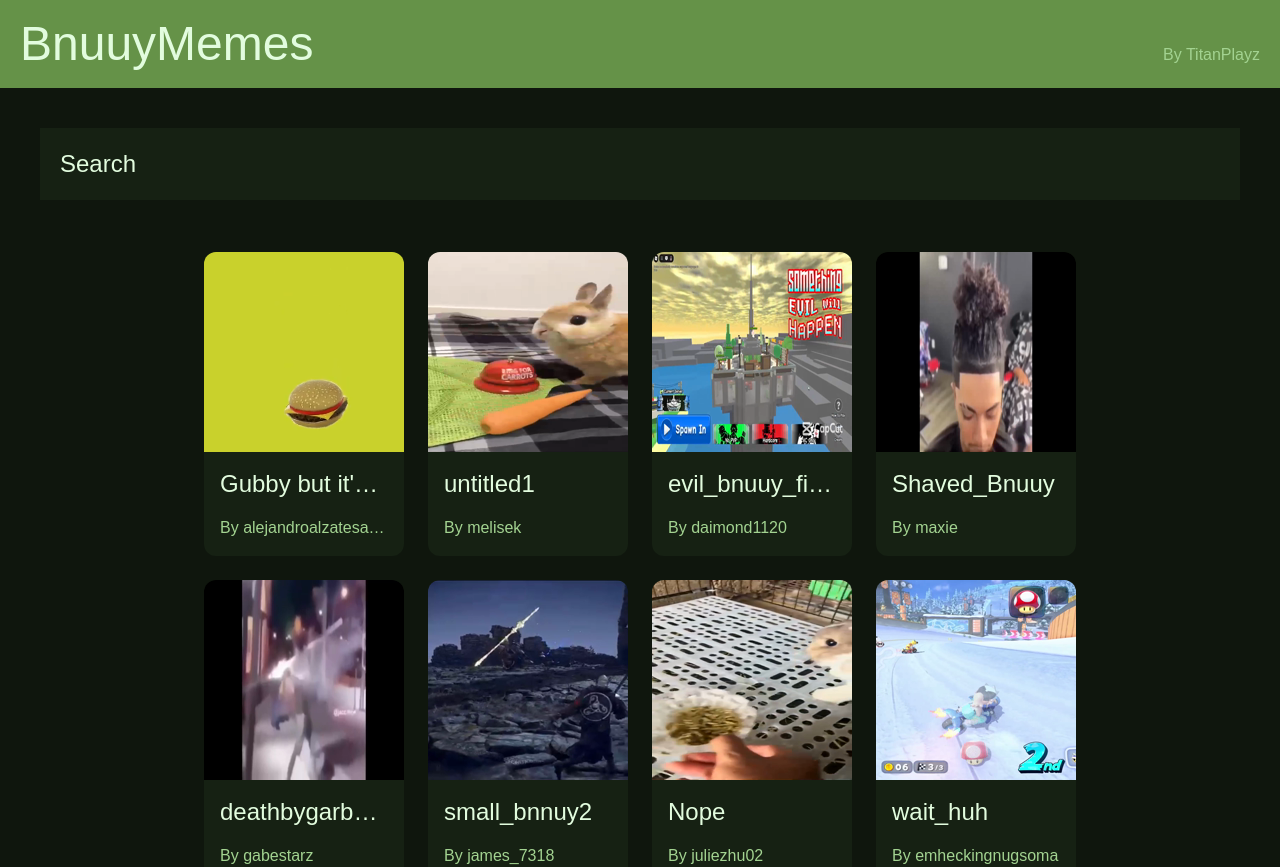
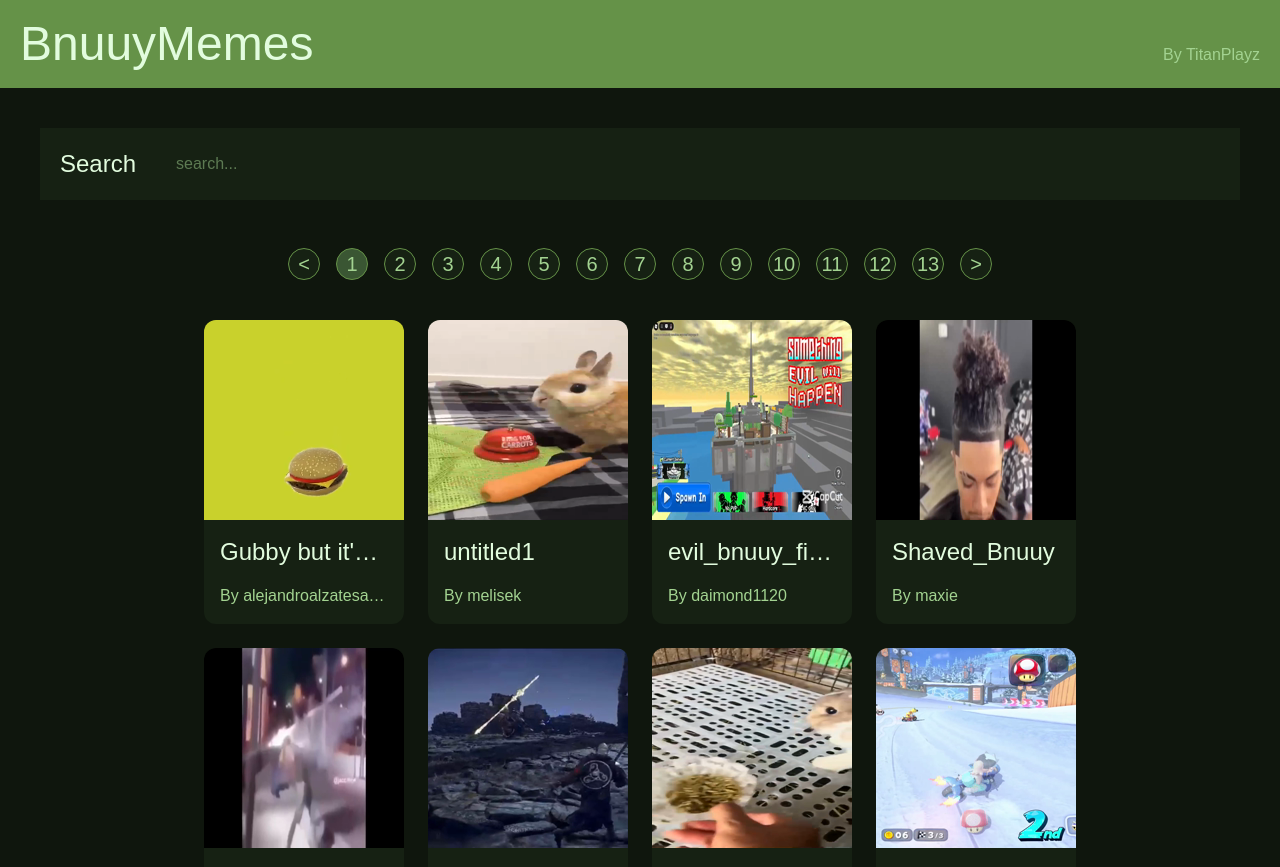
Before and after one commit to TitanPlayz100/BnuuyMemes, a Next.js app: page / in a window 1280 px wide. Shown: the top 867 px of the page. Built offline with nearby package versions, Linux system fonts and the light colour scheme.

Commit message:
search and pagination

```diff
--- a/app/bnuuys/[slug]/page.tsx
+++ b/app/bnuuys/[slug]/page.tsx
@@ -1,4 +1,4 @@
-import Back from '@/app/components/backButton';
+import Back from '@/app/bnuuys/[slug]/backButton';
 import data from '@/public/data.json';
 import Image from 'next/image';
 
--- a/app/page.tsx
+++ b/app/page.tsx
@@ -1,8 +1,11 @@
+"use client"
 import data from '@/public/data.json';
+import { useState } from 'react';
+import { useRouter, useSearchParams } from 'next/navigation';
+import Link from 'next/link';
 import Image from 'next/image';
-import Link from 'next/link';
 
-type Data = {
+export interface Data {
   author: string;
   original: string;
   type: string;
@@ -10,25 +13,81 @@ type Data = {
   tags?: string[];
 }
 
+const ITEMS_PER_PAGE = 25;
+
+function getPagenatedData(page: number, search: string): { clampedPage: number, pagedData: Data[], maxPage: number } {
+  const filtered = search == '' ? data : data.filter(msg => msg.name.toLowerCase().includes(search));
+
+  const maxPage = Math.ceil((filtered.length - 1) / 25)
+  const clampedPage = Math.min(Math.max(Number(page), 1), maxPage);
+  const offset = (clampedPage - 1) * ITEMS_PER_PAGE;
+
+  const pagedData = filtered.slice(offset, offset + ITEMS_PER_PAGE);
+  return { clampedPage, pagedData, maxPage }
+}
+
 export default function Home() {
-  // const realdata = data.slice(0, 20);
+  const router = useRouter();
+  const pageParam = useSearchParams().get('page');
+  const requestedPage = Math.max(1, Number(pageParam) || 1);
+  const searchParam = useSearchParams().get('search') ?? '';
+
+  const [page, setPage] = useState(requestedPage);
+  const [searchTerm, setSearchTerm] = useState(searchParam);
+  const { clampedPage, pagedData, maxPage } = getPagenatedData(Number(page), searchTerm);
+
+  const changePage = (newpage: number) => {
+    setPage(newpage);
+    router.push(`/?page=${newpage}&search=${searchTerm}`, { scroll: false });
+  }
+
+  const search = (word: string) => {
+    const lower = word.toLowerCase()
+    setSearchTerm(lower);
+    router.push(`/?page=${page}&search=${lower}`, { scroll: false });
+  }
 
   return (
     <>
-      <div className="bg-background-second text-text p-5 m-10">
-        <h1 className="text-2xl text-text-highlight">Search</h1>
-      </div>
+      <Search search={search} value={searchTerm} />
+      <PageNav changePage={changePage} curPage={clampedPage} maxPage={maxPage} />
 
-      <div className='flex flex-wrap m-5 ml-25 mr-25 justify-center pb-5'>
-        {data.map((msg, index) => {
+      <div className='flex flex-wrap m-5 ml-25 mr-25 justify-center'>
+        {pagedData.map((msg, index) => {
           return <Card key={index} msg={msg} />
         })}
       </div>
-      {/*
-      <div id='fetchmore' className='w-screen p-10 flex align-middle justify-center h-40'>
-        <p className='text-2xl text-text'>Fetching more...</p>
-      </div> */}
+
     </>
+  )
+}
+
+function Search({ search, value }: { search: (word: string) => void, value: string }) {
+  return (
+    <div className="bg-background-second text-text p-5 m-10 flex gap-10">
+      <h1 className="text-2xl text-text-highlight">Search</h1>
+      <input
+        type='text'
+        value={value}
+        placeholder='search...'
+        onInput={(e: any) => search(e.target.value)}
+      />
+    </div>
+  )
+}
+
+function PageNav({ changePage, curPage, maxPage }: { changePage: (newpage: number) => void, curPage: number, maxPage: number }) {
+  const Button = ({ string, click, selected = false }: { string: string, click: any, selected?: boolean }) => <button onClick={click} className={`text-text text-xl m-2 aspect-square h-8  hover:bg-hoverbg border border-foreground rounded-2xl ${selected ? 'bg-hoverbg' : 'bg-background-second'}`}>{string}</button>
+
+  return (
+    <div className='w-screen flex justify-center'>
+      <Button string={"<"} click={() => changePage(curPage - 1)} />
+      {Array.from({ length: maxPage }).map((_, index) => {
+        return <Button key={index} string={(index + 1).toString()} click={() => changePage(index + 1)} selected={curPage == index + 1} />
+      })}
+      {/* <span className='text-text text-xl m-5'>Current Page: {curPage}</span> */}
+      <Button string={">"} click={() => changePage(curPage + 1)} />
+    </div>
   )
 }
 
@@ -40,7 +99,7 @@ function Card({ msg }: { msg: Data }) {
 
   return (
     <Link href={`/bnuuys/${title.split(".")[0]}`} className='m-3 bg-background-second hover:bg-hoverbg w-[200px] h-auto transition duration-350 hover:duration-50 rounded-xl overflow-hidden'>
-      <Image src={tn} alt="thumbnail" width={200} height={200} />
+      <Image src={tn} alt="thumbnail" width={200} height={200} loading='lazy' placeholder='empty' unoptimized onError={(e) => { (e.currentTarget as HTMLImageElement).src = "/placeholder.png"; }} />
       <h1 className='text-2xl text-text-highlight m-4  overflow-ellipsis overflow-y-hidden whitespace-nowrap'>{title}</h1>
       <p className='text-l text-text m-4  overflow-ellipsis overflow-y-hidden whitespace-nowrap'>By {author}</p>
     </Link>
```
Also changed, not shown: app/bnuuys/[slug]/backButton.tsx (renamed from app/components/backButton.tsx), public/data.json, public/thumbnails/square hole - TETR.png (renamed from public/thumbnails/square hole - TETR.IO bnuuy.png).
